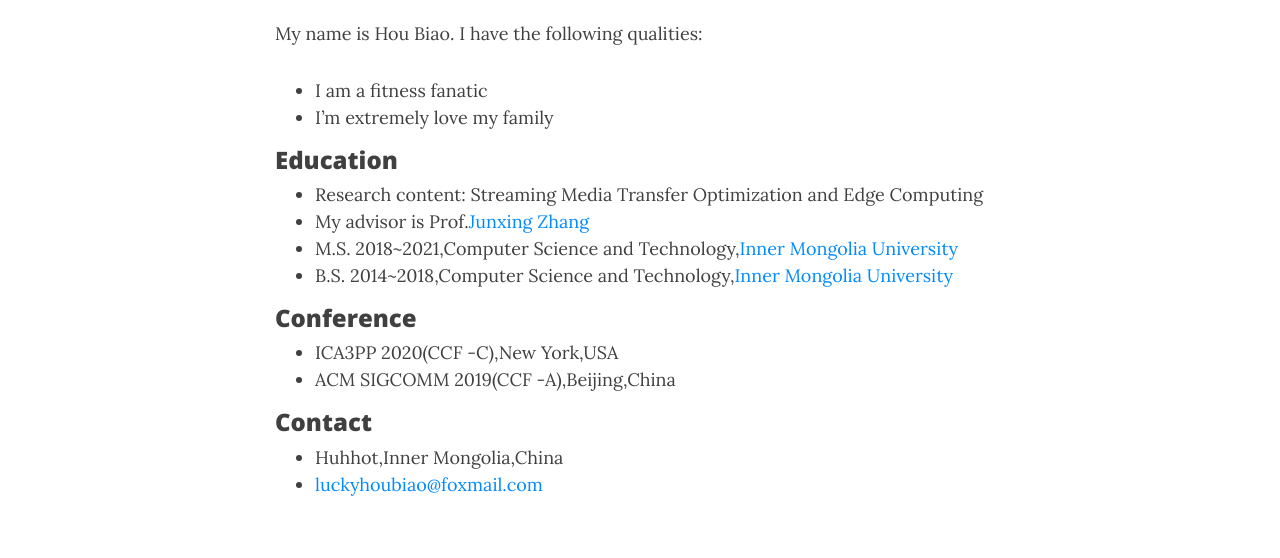
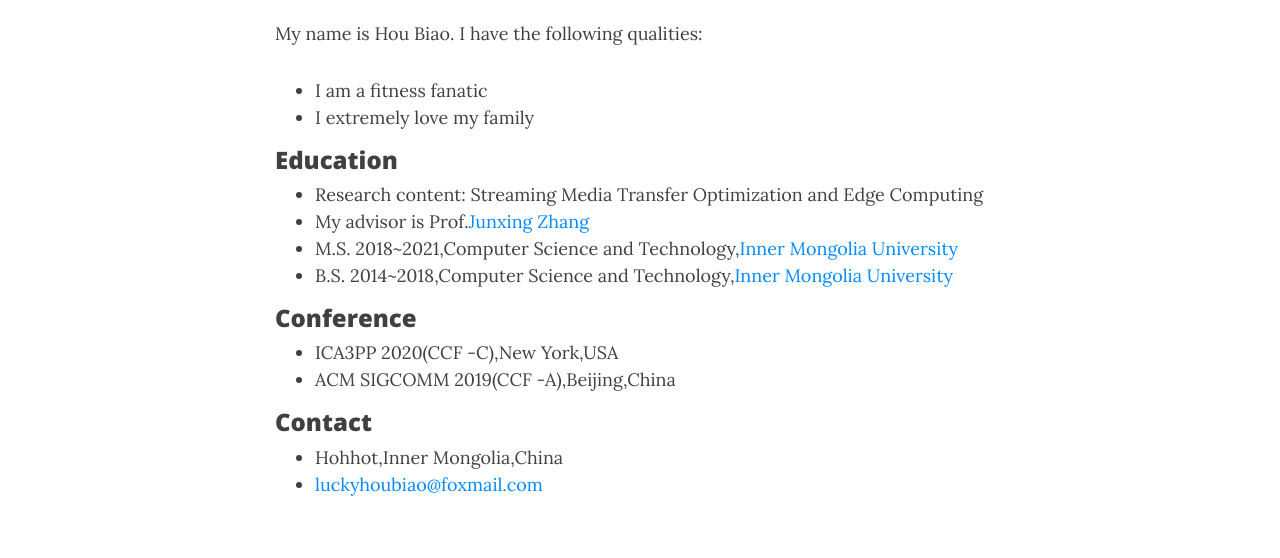
Before and after one commit to hulanwin/hulanwin.github.io, a Jekyll site: the page built from aboutme.md, in a window 1280 px wide and 1112 px high. Shown: the part 314-872 px from the top of the window. Built offline with Jekyll 4.4.1, drawn with Linux system fonts in a browser that asks for light colours; nearby versions of some CDN libraries.

Commit message:
Update aboutme.md

```diff
--- a/aboutme.md
+++ b/aboutme.md
@@ -7,7 +7,7 @@ subtitle: A Master Student
 My name is Hou Biao. I have the following qualities:
 
 - I am a fitness fanatic
-- I'm extremely love my family
+- I extremely love my family
 
 ### Education
 
@@ -23,5 +23,5 @@ My name is Hou Biao. I have the following qualities:
 
 ### Contact
 
-- Huhhot,Inner Mongolia,China
+- Hohhot,Inner Mongolia,China
 - [luckyhoubiao@foxmail.com](mailto:luckyhoubiao@foxmail.com)
```
